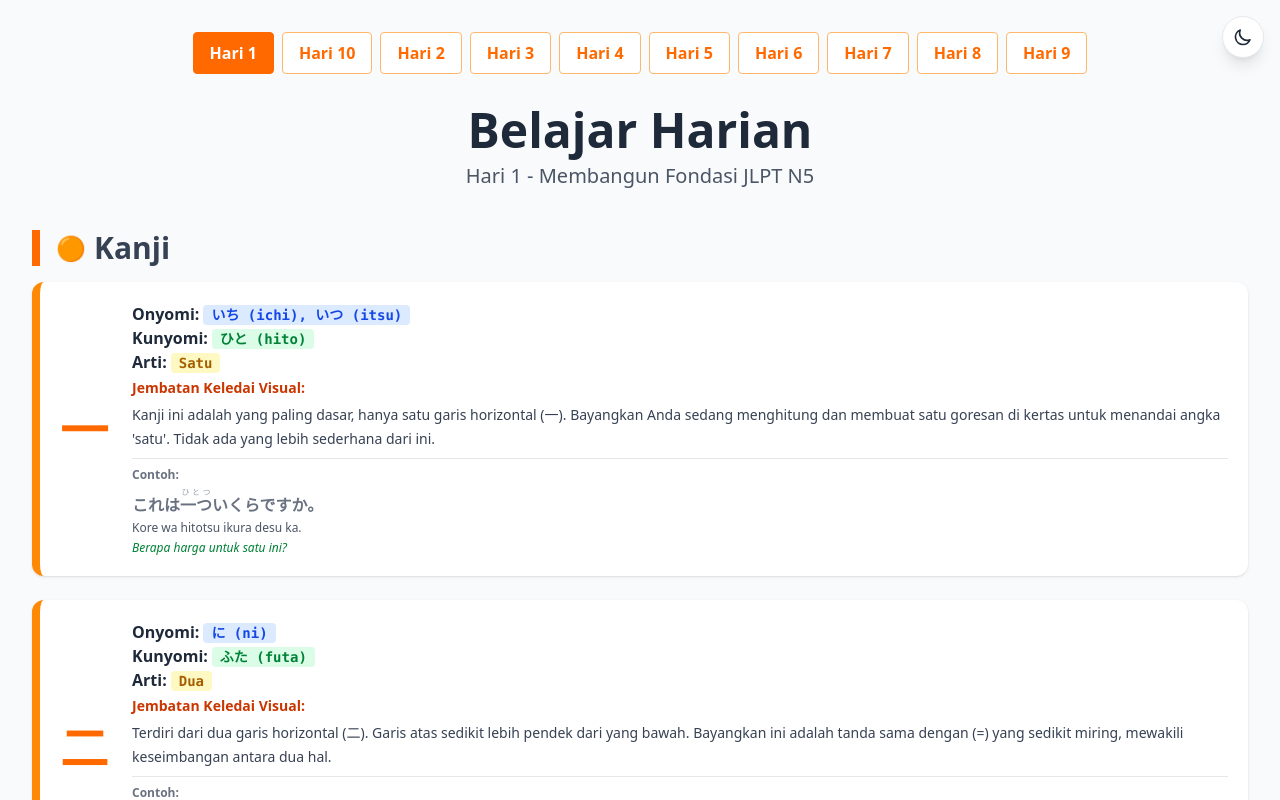
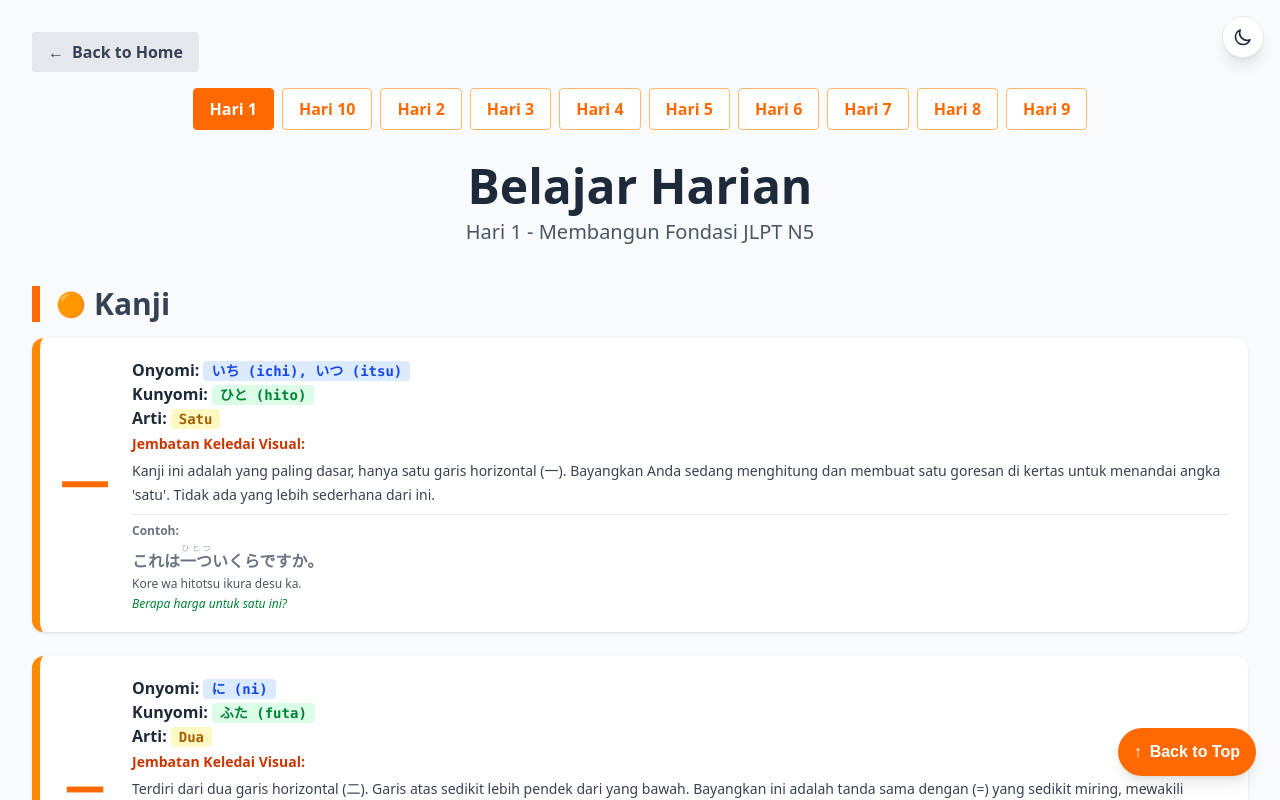
Before and after one commit to randyaswin/study-japan, a Next.js app: page /1 in a window 1280 px wide. Shown: the top 800 px of the page. Built offline with nearby package versions, Linux system fonts and the light colour scheme.

Commit message:
add back to home

```diff
--- a/src/app/[day]/page.tsx
+++ b/src/app/[day]/page.tsx
@@ -123,6 +123,12 @@ export default async function DailySprintPage({ params }: { params: Promise<{ da
     return (
         <div className="bg-gray-50 dark:bg-gray-900 min-h-screen">
             <div className="container mx-auto p-4 sm:p-8 font-sans">
+                {/* Back to Home navigation */}
+                <div className="mb-4 flex justify-start">
+                    <a href="/" className="inline-flex items-center gap-2 px-4 py-2 rounded bg-gray-200 dark:bg-gray-700 text-gray-700 dark:text-gray-200 font-semibold hover:bg-gray-300 dark:hover:bg-gray-600 transition">
+                        <span>←</span> Back to Home
+                    </a>
+                </div>
                 <Head>
                     <title>Belajar Harian: Hari {sprintData.day}</title>
                     <meta name="description" content={`Materi belajar Jepang untuk hari ke-${sprintData.day}`} />
@@ -259,7 +265,10 @@ export default async function DailySprintPage({ params }: { params: Promise<{ da
                         {sprintData.grammar.map((item, index) => (
                             <div key={index} className="bg-white dark:bg-gray-800 rounded-xl shadow p-6 border-t-4 border-yellow-300">
                                 <div className="mb-2">
-                                    <h3 className="text-lg sm:text-xl font-bold text-gray-800 dark:text-gray-200 mb-1">{item.pattern}</h3>
+                                    <h3
+                                        className="text-lg sm:text-xl font-bold text-gray-800 dark:text-gray-200 mb-1"
+                                        dangerouslySetInnerHTML={{ __html: item.pattern }}
+                                    />
                                     {item.short_explanation ? (
                                         <div className="text-base text-gray-700 dark:text-gray-300 mb-2 font-semibold">{item.short_explanation}</div>
                                     ) : null}
@@ -308,8 +317,15 @@ export default async function DailySprintPage({ params }: { params: Promise<{ da
                         ))}
                     </div>
                 </section>
-
+                {/* Back to Top navigation (floating button) */}
             </div>
+            <a
+                href="#"
+                className="fixed bottom-6 right-6 z-50 inline-flex items-center gap-2 px-4 py-3 rounded-full shadow-lg bg-orange-500 dark:bg-orange-700 text-white font-semibold hover:bg-orange-600 dark:hover:bg-orange-600 transition"
+                aria-label="Back to Top"
+            >
+                <span>↑</span> Back to Top
+            </a>
         </div>
     );
 }
```
